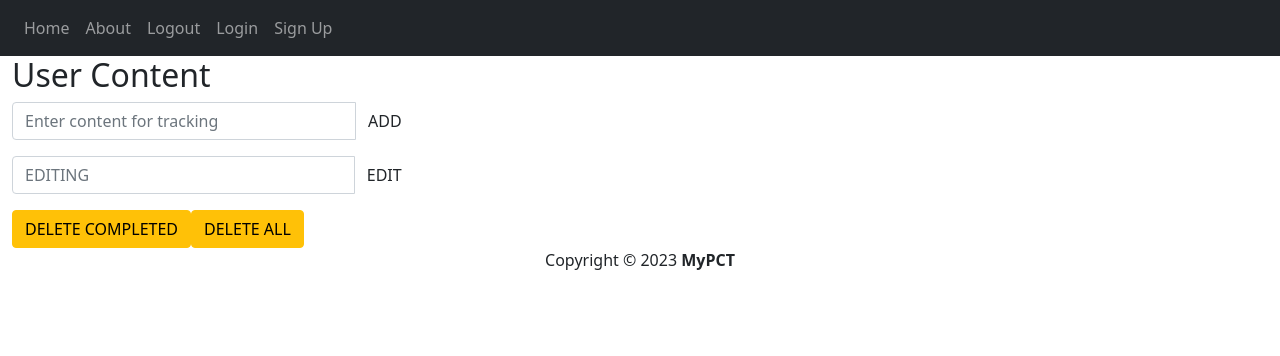
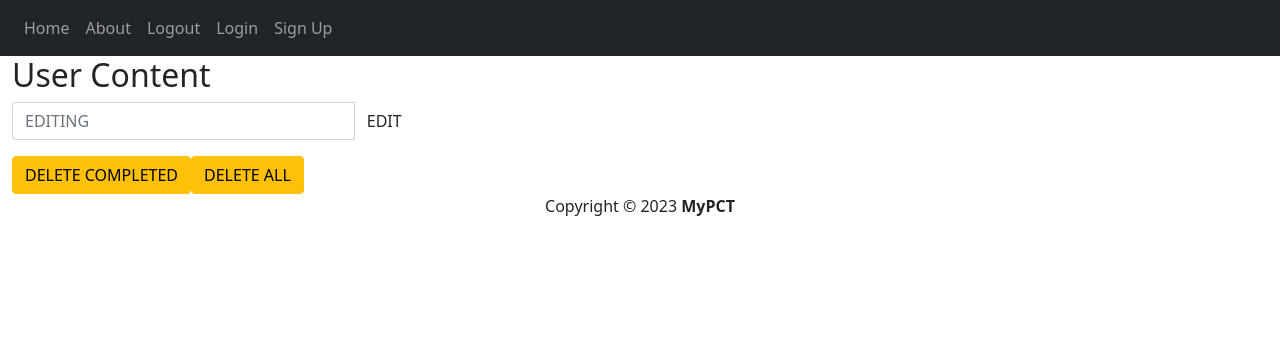
Before and after one commit to jmj52/MyPCT, a Flask app: page / in a window 1280 px wide. Shown: the top 356 px of the page. Run offline with Flask 3, Linux system fonts and the light colour scheme; the visitor is signed in with stand-in values (Sample User, id 1); data that the repository does not hold is empty; some libraries are stand-ins or nearby versions.

Commit message:
updated readme with planned changes, removed add line on index.html

```diff
--- a/website/templates/index.html
+++ b/website/templates/index.html
@@ -20,18 +20,6 @@
 			<div class="row">
 				<div class="col-lg-4 col-lg-offset-4" id="content">
 					<h2>User Content</h2>
-
-					<form action="{{ url_for('views.add_content') }}" method="POST" role="form">
-
-						<div class="form-group">
-							<div class="input-group">
-								<input name="add-content" type="text" class="form-control" placeholder="Enter content for tracking" aria-label="Content" aria-describedby="add-btn">
-								<span class="input-group-btn">
-									<button type="submit" class="btn btn-default" id="add-btn">ADD</button>
-								</span>
-							</div>
-						</div>
-					</form>
 
 					<form action="{{ url_for('views.edit_content') }}" role="form">
 
```
Also changed, not shown: README.md.
